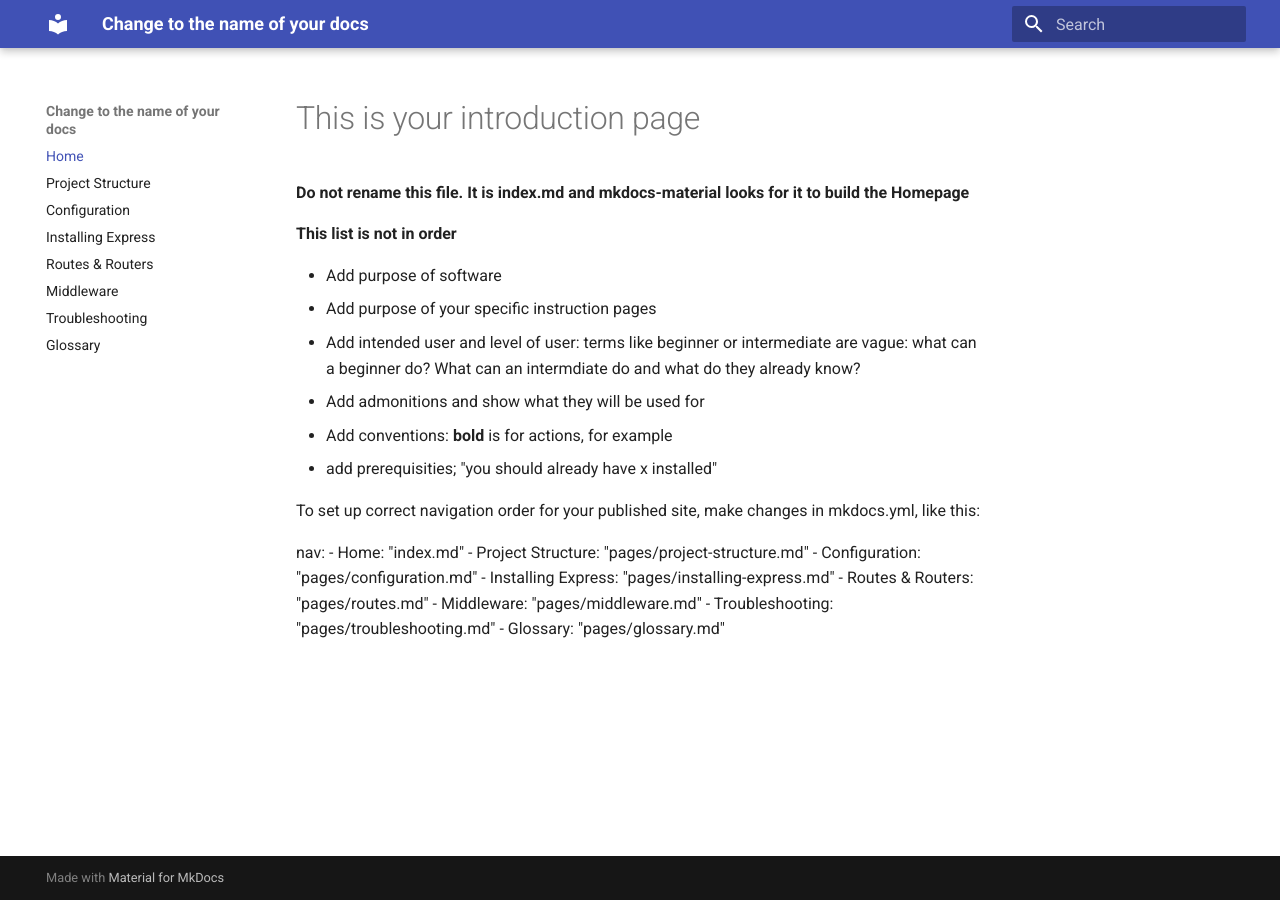
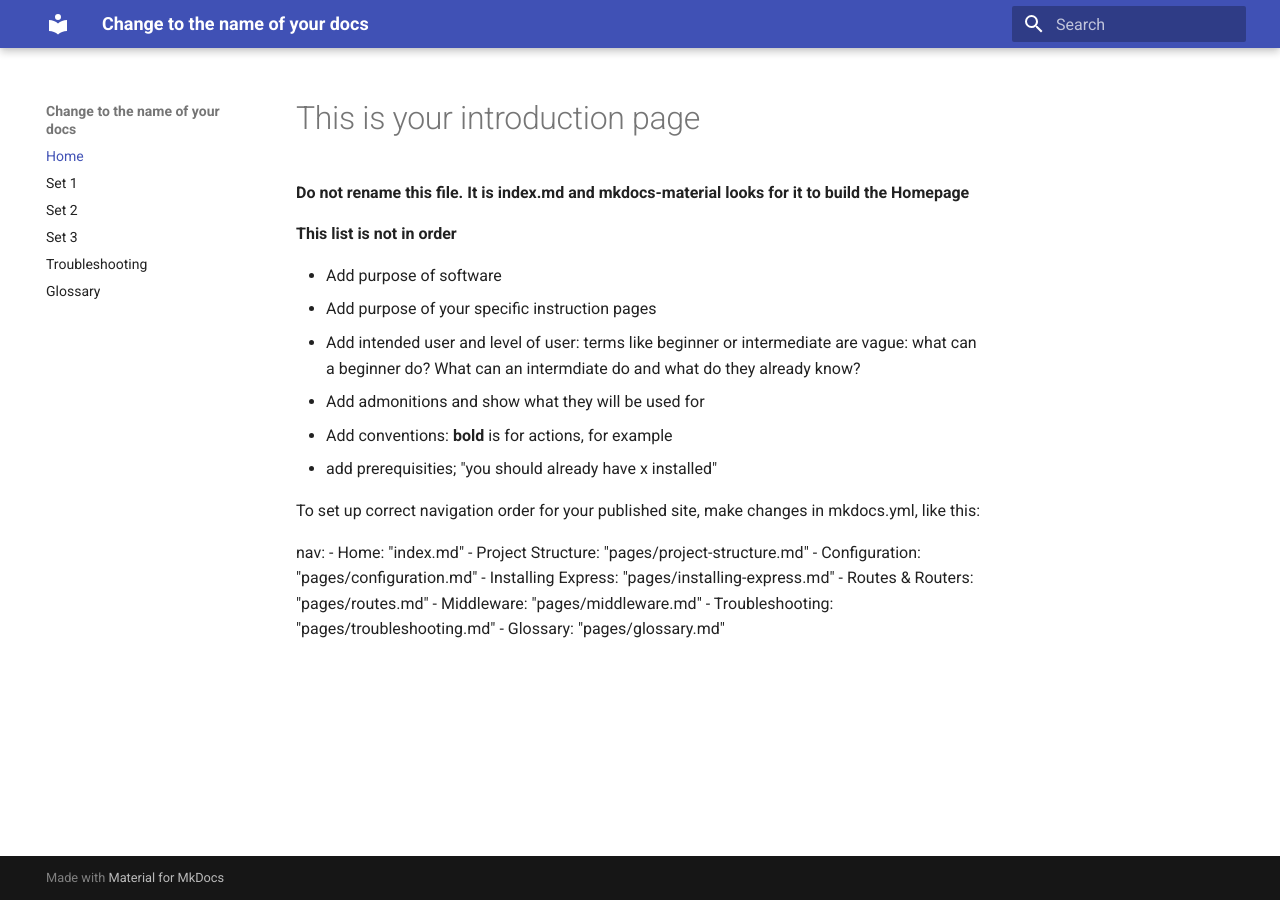
Before and after one commit to SamLee77/ST2025, an MkDocs documentation site: the page built from docs/index.md, in a window 1280 px wide. Built offline with MkDocs 1.6.1 and Material for MkDocs 9.7.7, drawn with Linux system fonts in a browser that asks for light colours.

Commit message:
Update mkdocs.yml

```diff
--- a/mkdocs.yml
+++ b/mkdocs.yml
@@ -4,10 +4,8 @@ theme:
   name: material
 nav:
   - Home: "index.md"
-  - Project Structure: ""
-  - Configuration: "pages/configuration.md"
-  - Installing Express: "pages/installing-express.md"
-  - Routes & Routers: "pages/routes.md"
-  - Middleware: "pages/middleware.md"
+  - Set 1: "Set-1.md"
+  - Set 2: "Set2.md"
+  - Set 3: "Set3.md"
   - Troubleshooting: "Troubleshooting.md"
   - Glossary: "Glossary.md"
```
